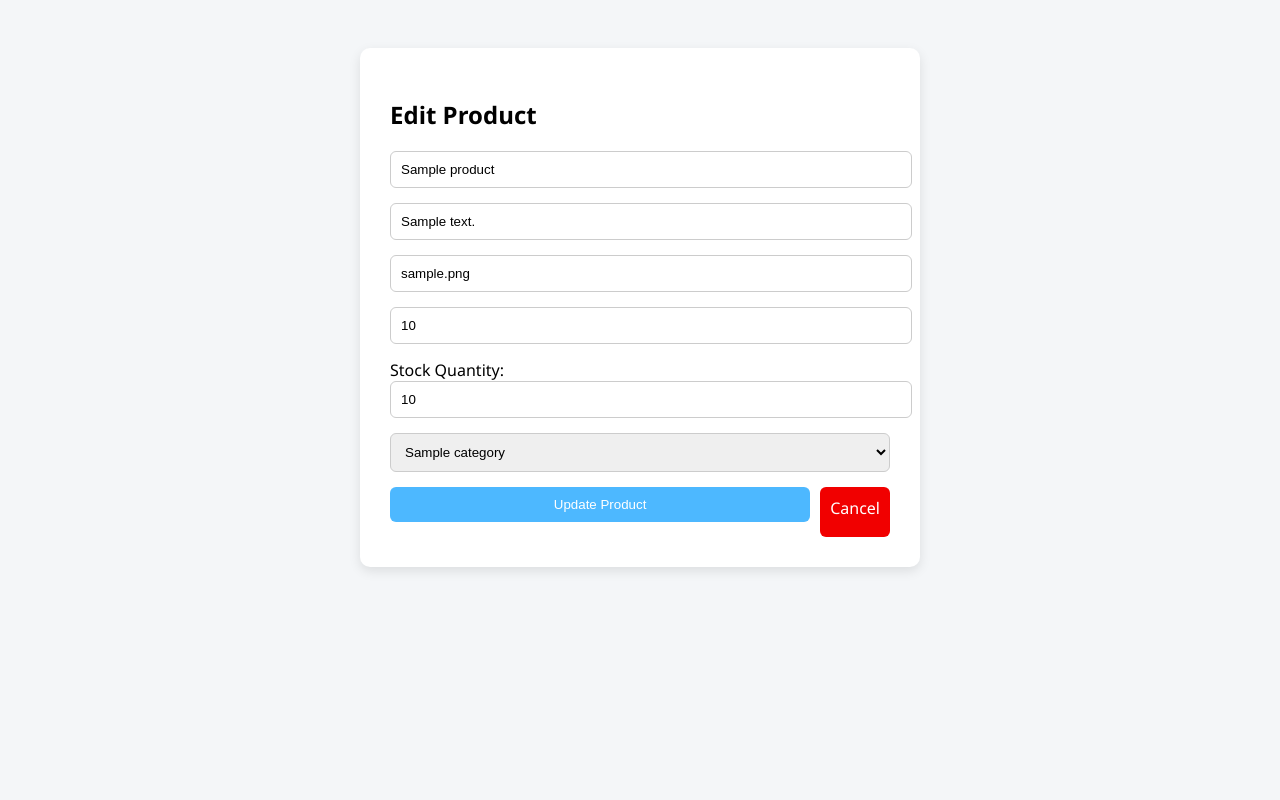
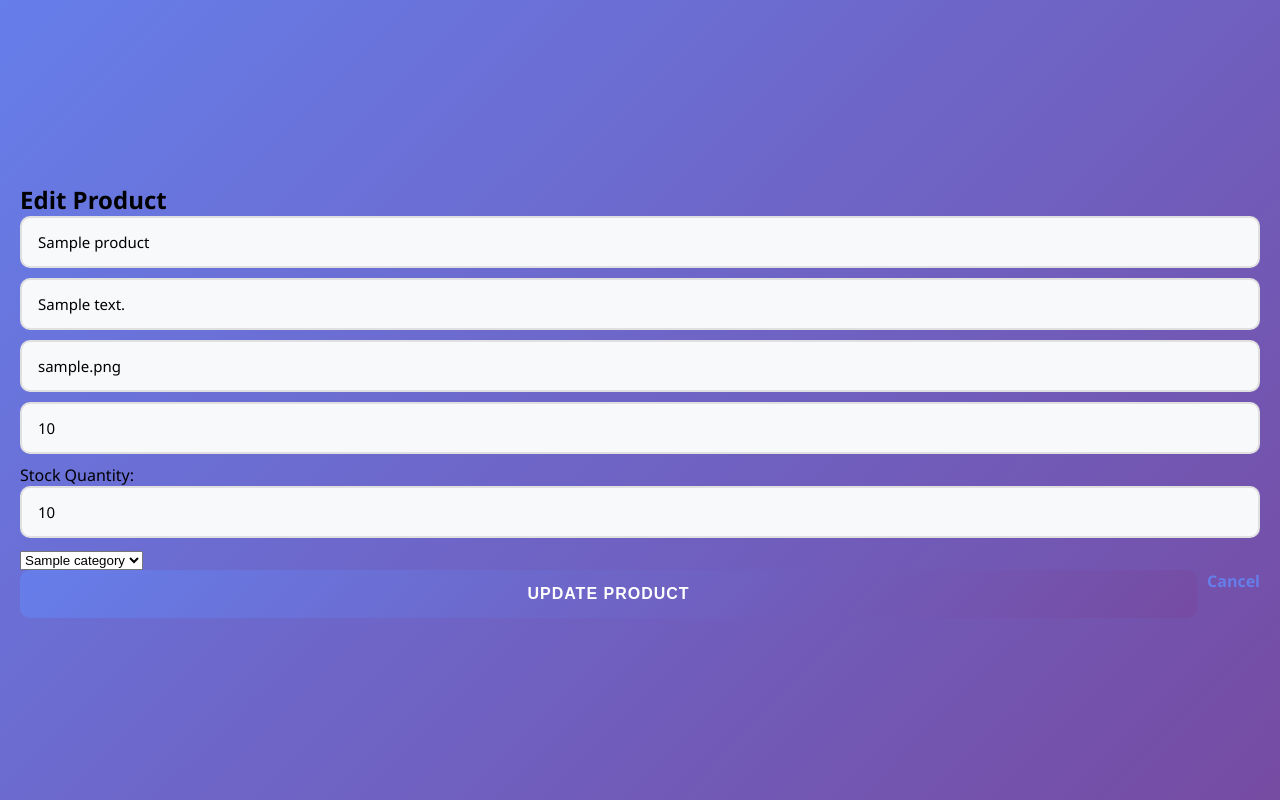
Before and after one commit to rmmlvnc/system, a PHP site: page /staff_edit_product.php?id=1 in a window 1280 px wide. Run offline with PHP 8.4, Linux system fonts and the light colour scheme; the visitor is signed in with stand-in values (Sample User, id 1); tables that the repository leaves empty or names only in its code hold one stand-in row (values such as "Sample post").

Commit message:
Update staff_edit_product.php

```diff
--- a/staff_edit_product.php
+++ b/staff_edit_product.php
@@ -47,27 +47,7 @@ if ($_SERVER['REQUEST_METHOD'] === 'POST') {
 <head>
   <meta charset="UTF-8" />
   <title>Edit Product</title>
-  <style>
-    body { font-family: 'Segoe UI', sans-serif; background: #f4f6f8; padding: 40px; }
-    .form-box { background: white; padding: 30px; border-radius: 10px; max-width: 500px; margin: auto; box-shadow: 0 4px 12px rgba(0,0,0,0.1); }
-    input, select, button { width: 100%; padding: 10px; margin-bottom: 15px; border-radius: 6px; border: 1px solid #ccc; }
-    button { background: #4db8ff; color: white; border: none; cursor: pointer; }
-    button:hover { background: #3399ff; }
-    .cancel-btn {
-    display: inline-block;
-    padding: 10px;
-    background: #f10000ff;
-    color: #ffffffff;
-    text-align: center;
-    border-radius: 6px;
-    text-decoration: none;
-    flex-grow: 1;
-  }
-  .cancel-btn:hover {
-    background: #bbb;
-  }
-
-  </style>
+  <link rel="stylesheet" href="staff_style.css">
 </head>
 <body>
   <div class="form-box">
```
